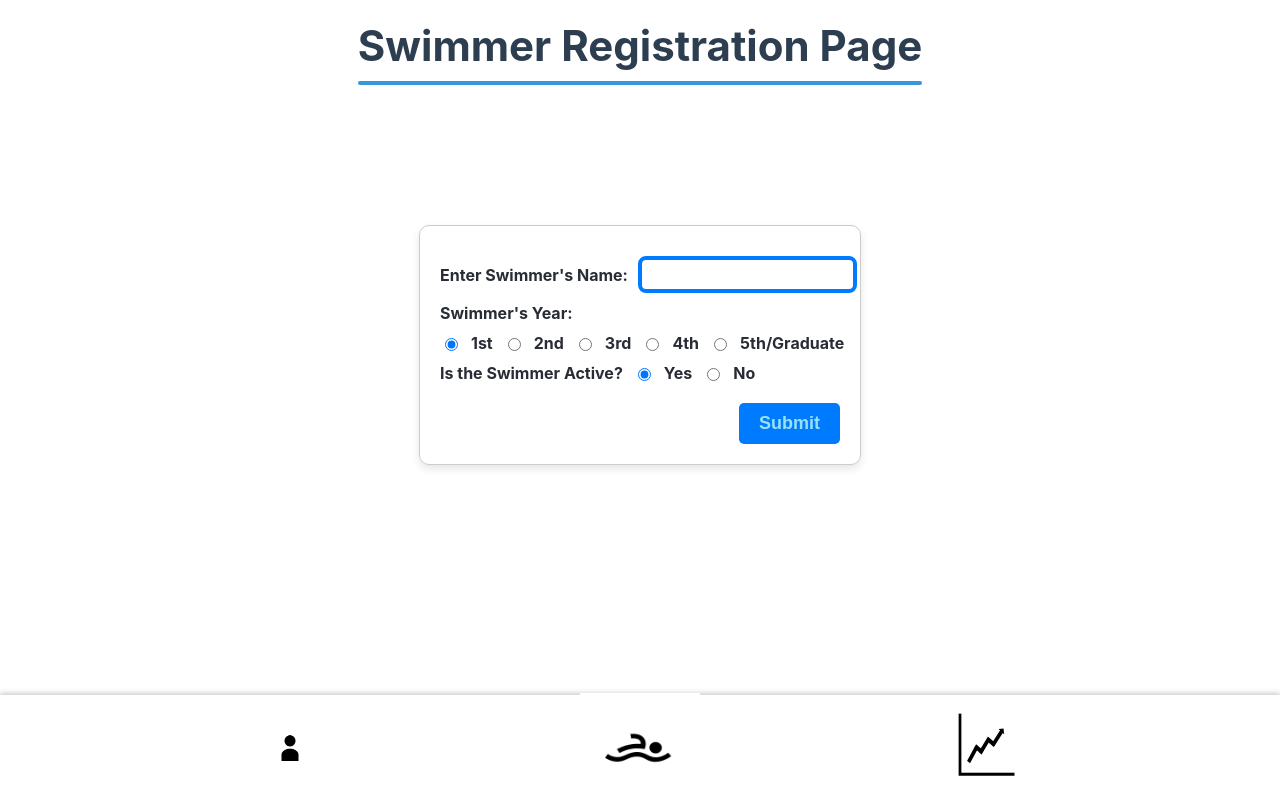
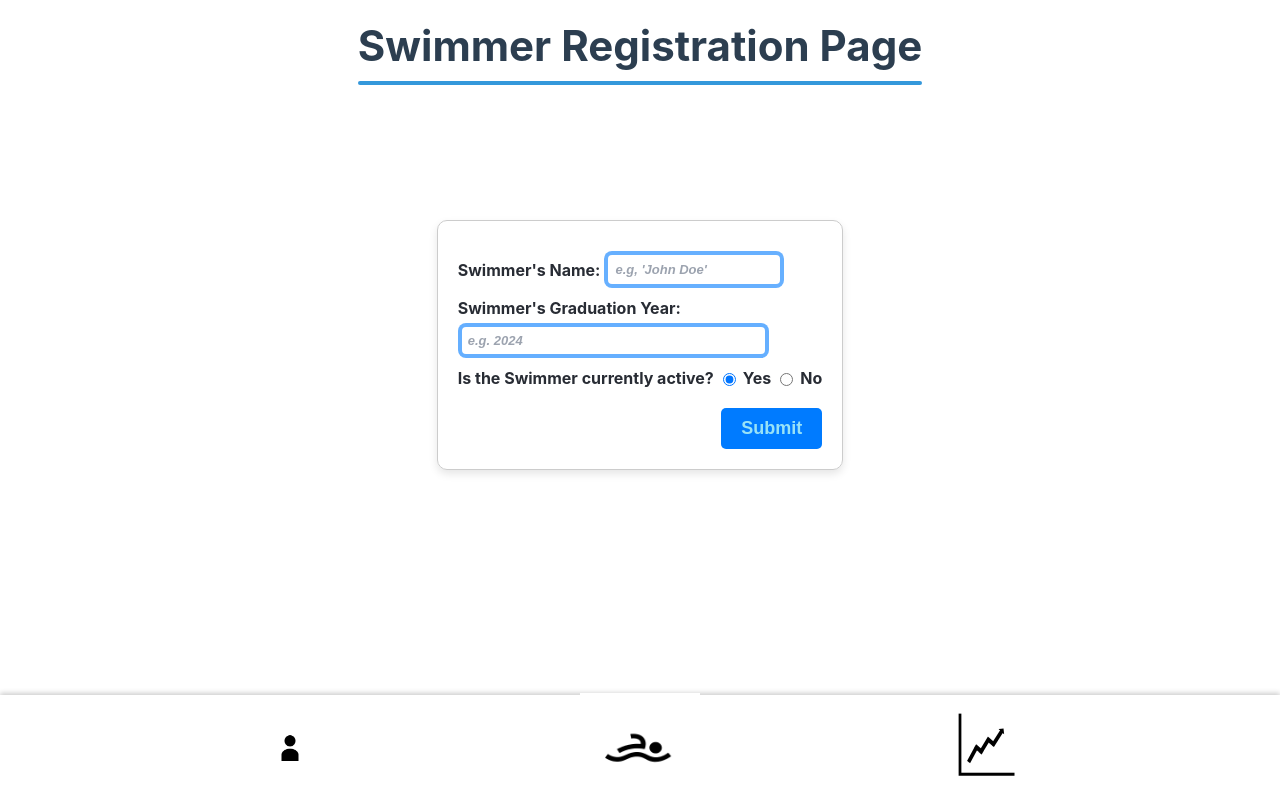
Before and after one commit to meghanag12/WahooSplashTrack, a React (Create React App) app in the folder wst-application/: page /#/ in a window 1280 px wide. Built offline with nearby package versions, Linux system fonts and the light colour scheme.

Commit message:
Changes to styling of swimmer register page

```diff
--- a/wst-application/src/App.css
+++ b/wst-application/src/App.css
@@ -21,7 +21,7 @@
   align-items: center;
   justify-content: center;
   font-size: calc(10px + 2vmin);
-  color: white;
+  color: #b6b7bd;
 }
 
 .App-link {
@@ -182,14 +182,6 @@ th, td {
 th {
   font-weight: bold;
 }
-
-/* tbody tr:nth-child(odd) {
-  background-color: #79b3f6;
-}
-
-tbody tr:nth-child(even) {
-  background-color: #f0a688;
-} */
 
 tbody tr {
   transition: background-color 0.45s ease;
@@ -371,13 +363,13 @@ tbody tr:hover {
 .form-group label {
   display: flex;
   align-items: center;
-  gap: 10px;
+  gap: 4px;
   color: #282c34;
   font-weight: bolder;
 }
 
 .swimmer-name-reg input {
-  width: 100%;
+  width: 80%;
 }
 
 input {
@@ -388,22 +380,55 @@ input {
   justify-content: center;
   color: rgb(0, 0, 0); /* text color */
   padding: 7px; /* space inside input */
-  border: 4px solid #007bff; /* border style */
+  border: 4px solid #007bff98; /* border style */
   border-radius: 8px; /* rounded corners */
 }
 
+
 input::placeholder {
-  color: #007bff; /* placeholder text color */
-  font-style: italic; /* placeholder text style */
+  color: #9ca3af;
+  font-style: italic;
 }
 input:focus {
+  outline: none;
+  border-color: #007bff9a;
+  color: #000;
+  background-color: #71daf71e;
+}
+input {
+  transition: all 0.3s ease; /* smooth transition for focus styles */
+}
+
+
+button[type="submit"]:hover {
+  transition: all 0.5s ease;
+  background-color: #0018a3;
+  transform: scale(1.01);
+  color: #c3effc;
+}
+
+
+
+.year-input input[type="text"] {
+  display: flex;
+  font-family: Arial, sans-serif; /* change font */
+  font-size: 13px; /* adjust text size */
+  font-weight: bold;
+  justify-content: center;
+  color: rgb(0, 0, 0); /* text color */
+  padding: 6px; /* space inside input */
+  border: 4px solid #007bff9a; /* border style */
+  border-radius: 8px; /* rounded corners */
+}
+
+.year-input:focus {
   outline: none;
   border-color: #007bff;
   color: #000;
   background-color: #71daf71e;
 }
-input {
-  transition: all 0.3s ease; /* smooth transition for focus styles */
+.year-input {
+  width: 80%;
 }
 button[type="submit"] {
   background-color: #007bff;
@@ -415,19 +440,3 @@ button[type="submit"] {
   cursor: pointer;
   transition: background-color 0.4s ease;
 }
-
-button[type="submit"]:hover {
-  transition: all 0.3s ease;
-  background-color: #0018a3;
-  transform: scale(1.03);
-  color: #35cdf7;
-}
-
-
-.form-container {
-  animation: fadeIn 4s ease-in-out;
-}
-@keyframes fadeIn {
-  from { opacity: 0; transform: translateY(20px); }
-  to { opacity: 1; transform: translateY(0); }
-}
--- a/wst-application/src/pages/RegisterPage.js
+++ b/wst-application/src/pages/RegisterPage.js
@@ -3,7 +3,7 @@ import axios from 'axios';
 
 const initialValues = {
     swimmer_name: "",
-    year: "1st",
+    year: "",
     active: "yes"
 };
 
@@ -84,38 +84,39 @@ export function RegisterPage() {
 <div className="form_container">
     <form onSubmit={handleSendData}>
         <div className="form-group">
-                        <label>Enter Swimmer's Name:
-                            <div className = "swimmer-name-reg">
-                                <input className = "input"
+            <label>Swimmer's Name:
+                <div className="swimmer-name-reg">
+                    <input
+                        className="input"
                         value={values.swimmer_name}
                         onChange={handleInputChange}
                         name="swimmer_name"
                         label="swimmer_name"
+                        placeholder = "e.g, 'John Doe'"
+                        required
                     />
                 </div>
             </label>
         </div>
 
         <div className="form-group">
-                        <label>Swimmer's Year:</label>
-                        <div className = "radio-group-swimmer-year">
-                            {["1st", "2nd", "3rd", "4th", "5th/Graduate"].map((yearOption) => (
-                                <label key={yearOption}>
+            <label>Swimmer's Graduation Year:</label>
+            <div className="year-input">
                 <input
-                                        type="radio"
+                    type="text"
                     name="year"
-                                        value={yearOption}
-                                        checked={values.year === yearOption}
+                    value={values.year}
                     onChange={handleInputChange}
+                    pattern="\d{4}"
+                    title="Please enter a valid 4-digit year"
+                    placeholder="e.g. 2024"
+                    required
                 />
-                                    {yearOption}
-                                </label>
-                            ))}
             </div>
         </div>
 
         <div className="form-group">
-                        <label>Is the Swimmer Active?
+            <label>Is the Swimmer currently active?
                 <input
                     type="radio"
                     name="active"
@@ -136,6 +137,7 @@ export function RegisterPage() {
         <button type="submit">Submit</button>
     </form>
 </div>
+
         </>
     );
 }
```
Lines whose indentation alone changed are shown as unchanged.
